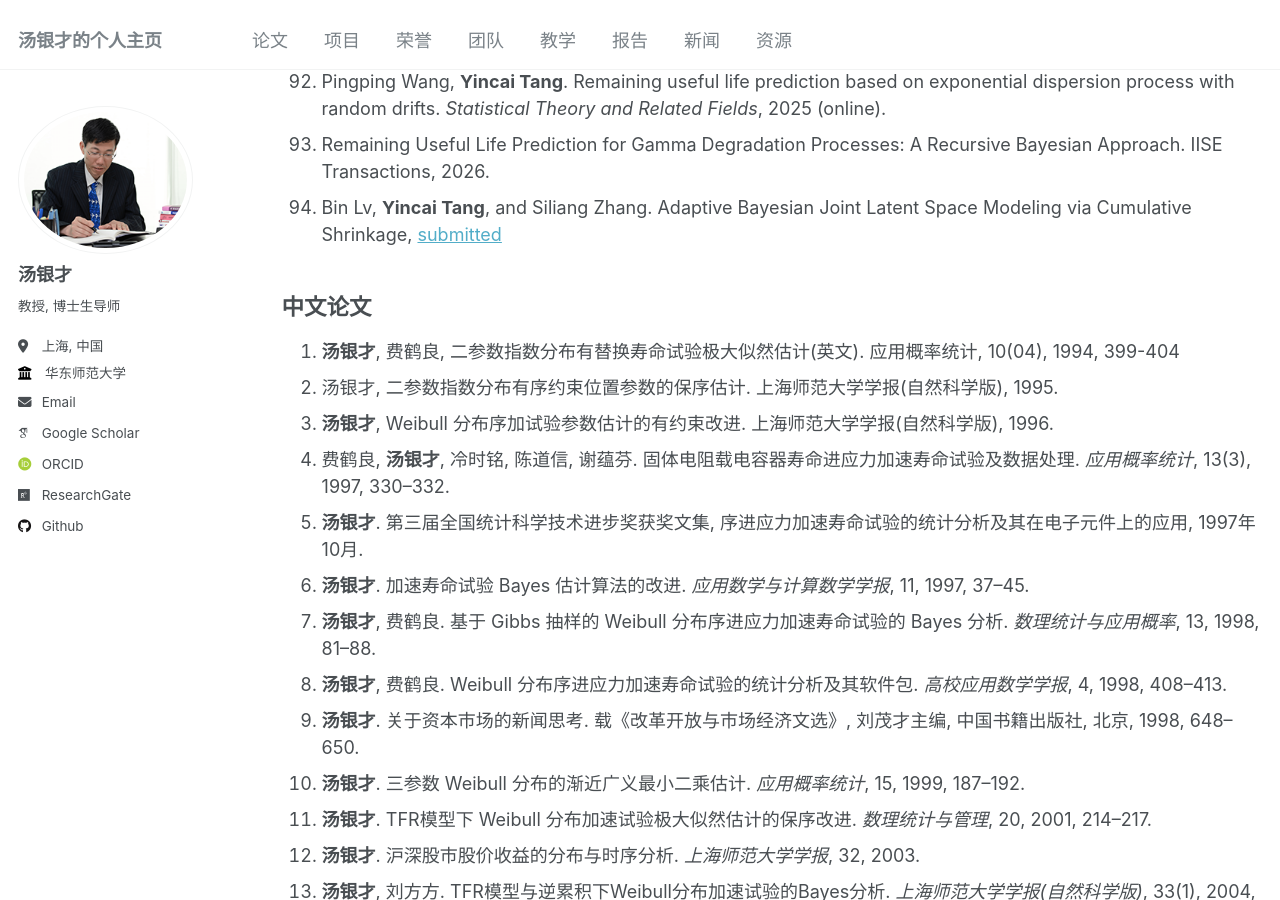
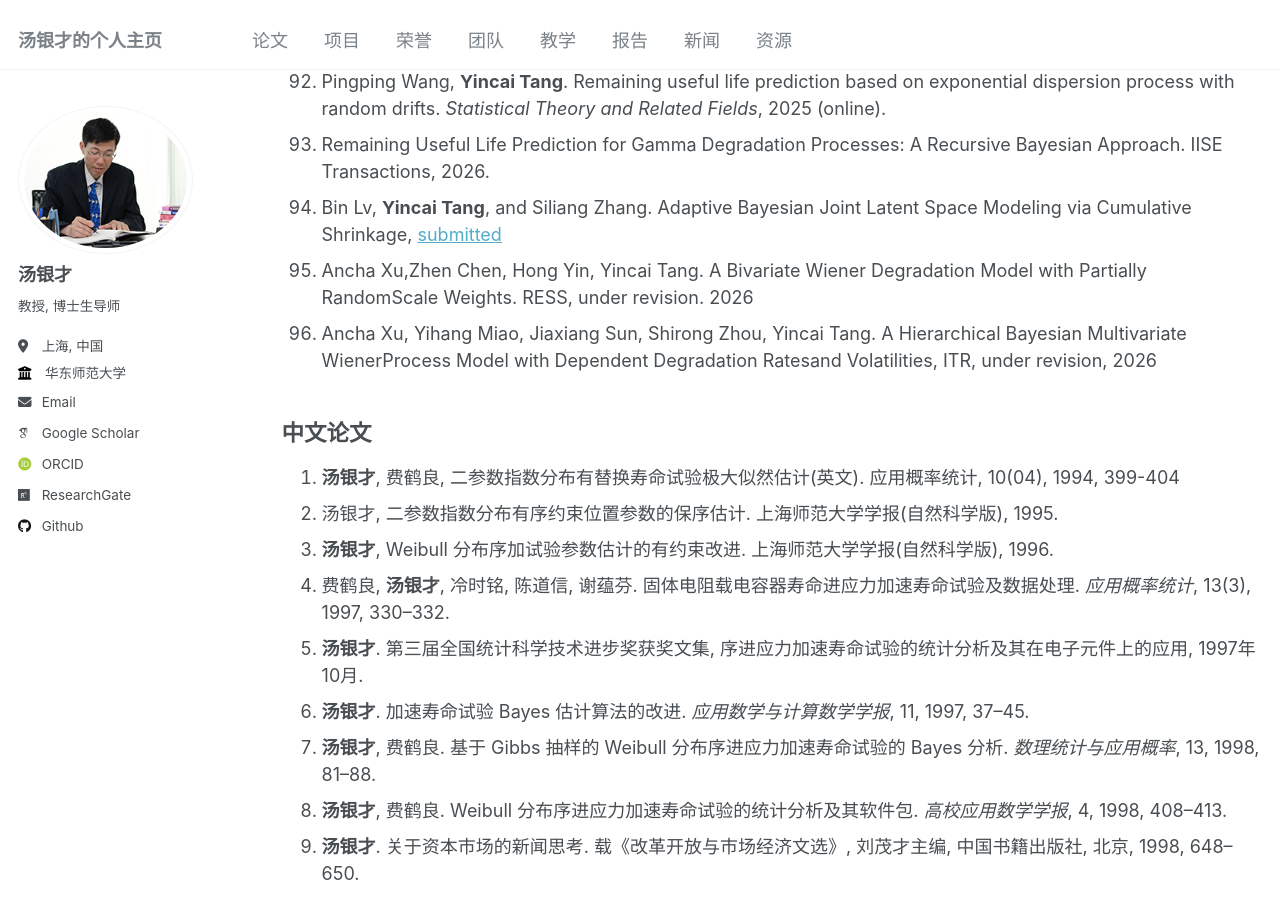
Before and after one commit to tangyc8866/tangyc8866.github.io, a Jekyll site: the page built from _pages/publications.md, in a window 1280 px wide and 900 px high, scrolled down 7162 px. Built offline with Jekyll 4.4.1, drawn with Linux system fonts in a browser that asks for light colours; some web fonts are replaced.

Commit message:
Update publications.md

```diff
--- a/_pages/publications.md
+++ b/_pages/publications.md
@@ -120,6 +120,8 @@ author_profile: true
 92. Pingping Wang, **Yincai Tang**. Remaining useful life prediction based on exponential dispersion process with random drifts. *Statistical Theory and Related Fields*, 2025 (online).
 93. Remaining Useful Life Prediction for Gamma Degradation Processes: A Recursive Bayesian Approach. IISE Transactions, 2026.
 94. Bin Lv, **Yincai Tang**, and Siliang Zhang. Adaptive Bayesian Joint Latent Space Modeling via Cumulative Shrinkage, [submitted](https://arxiv.org/abs/2509.18580)
+95. Ancha Xu,Zhen Chen, Hong Yin, Yincai Tang. A Bivariate Wiener Degradation Model with Partially RandomScale Weights. RESS, under revision. 2026
+96. Ancha Xu, Yihang Miao, Jiaxiang Sun, Shirong Zhou, Yincai Tang. A Hierarchical Bayesian Multivariate WienerProcess Model with Dependent Degradation Ratesand Volatilities, ITR, under revision, 2026
 
 
 
```
